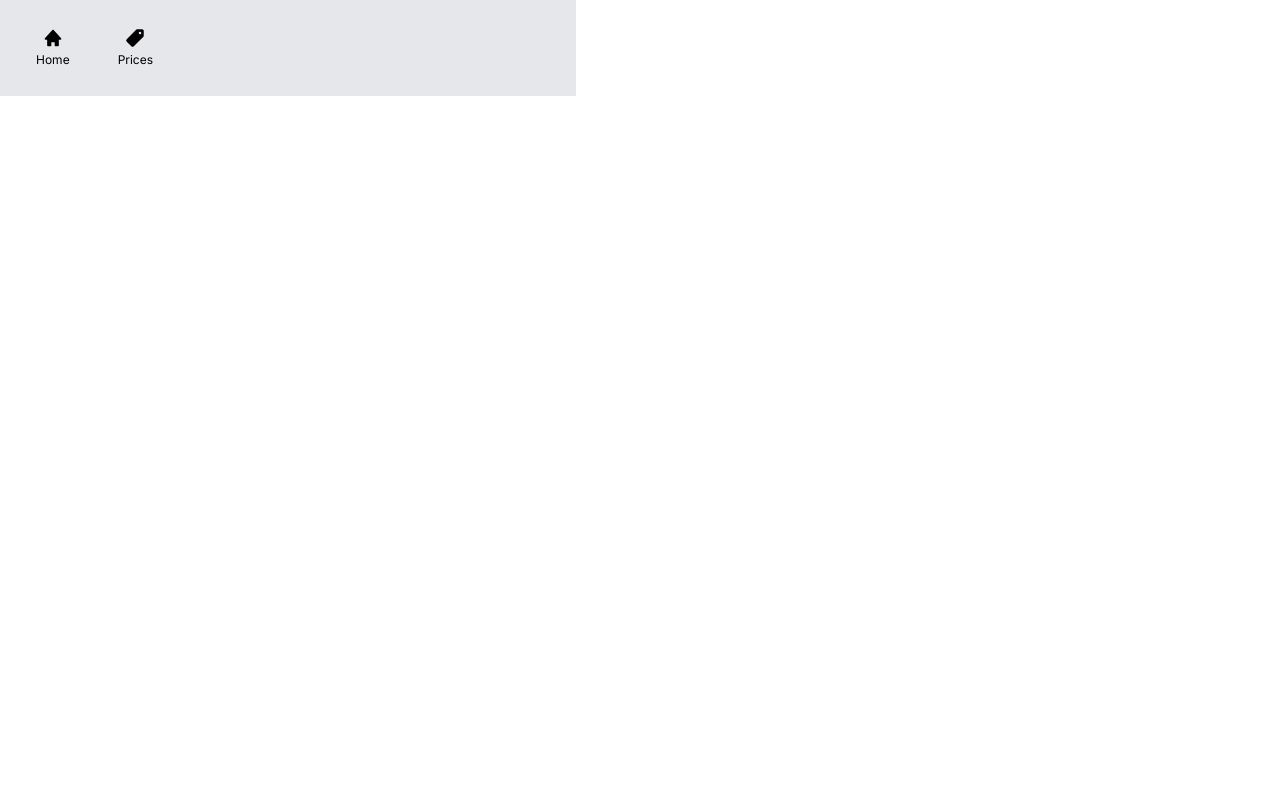
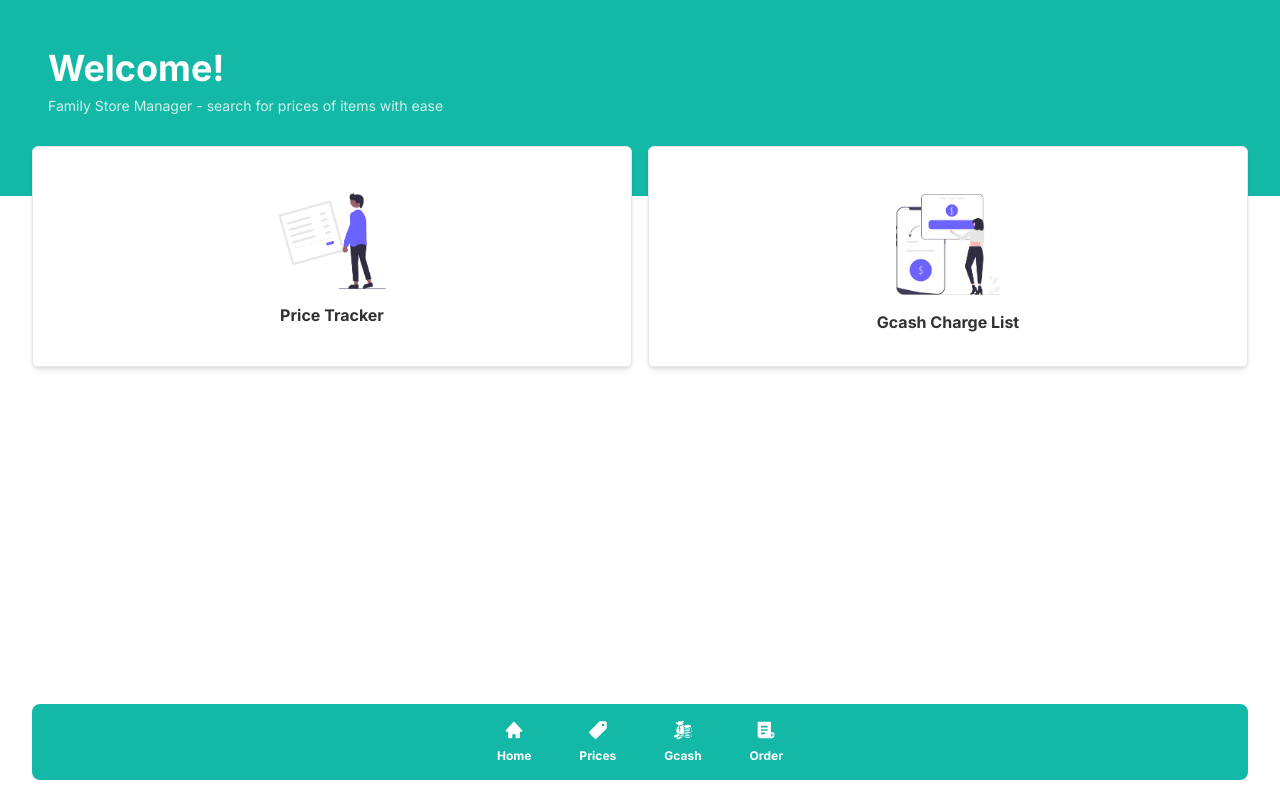
Before and after one commit to syke9p3/family-store-next, a Next.js app: page / in a window 1280 px wide. Built offline with nearby package versions, Linux system fonts and the light colour scheme.

Commit message:
created home page

```diff
--- a/src/app/page.tsx
+++ b/src/app/page.tsx
@@ -1,41 +1,82 @@
 'use client'
 
+import Image from "next/image";
 import Link from "next/link";
-import { BiSolidHome } from "react-icons/bi";
-import { IoPricetag } from "react-icons/io5";
-
-const links = [
-  {
-    name: "Home",
-    href: "/",
-    icon: <BiSolidHome />
-  },
-  {
-    name: "Prices",
-    href: "/prices",
-    icon: <IoPricetag />
-  },
-]
+import Navbar from "./ui/prices/navbar";
 
 
 export default function Page() {
 
   return (
-    <main className="relative flex min-h-screen flex-col max-w-xl gap-4 bg-white max-h-[100dvh]">
-      <nav className="bg-gray-200 p-3">
-        <ul className="flex">
-          {links.map((link, i) => (
-            <Link href={link.href} key={i}>
-              <li className="flex flex-col items-center px-6 py-4 gap-1 hover:bg-gray-100 rounded-md">
-                <p className="text-xl">
-                  {link.icon}
-                </p>
-                <p className="text-xs">{link.name}</p>
-              </li>
-            </Link>
-          ))}
-        </ul>
-      </nav>
-    </main>
+    <main className="relative flex min-h-screen flex-col gap-4 bg-white max-h-[100dvh]">
+      {/* <Header title="Family Store" /> */}
+      <div className="flex-grow">
+        <div className="p-12 pb-[80px] flex flex-col gap-2 bg-teal-500 text-white">
+          <h1 className="font-bold text-4xl">Welcome!</h1>
+          <p className="text-sm opacity-80">Family Store Manager - search for prices of items with ease</p>
+        </div>
+        <div className="grid grid-cols-2 m-8 gap-4 mt-[-50px]">
+          <Link href={'/prices'} className="bg-white text-center p-8 rounded-md shadow-md border
+          hover:-translate-y-3 transition-all duration-150 ease-in-out
+          ">
+            <div className="flex flex-col items-center">
+              <Image
+                width={150}
+                height={40}
+                src="/illustration/receipt.png"
+                alt=""
+              />
+            </div>
+            <p className="font-bold opacity-80">Price Tracker</p>
+          </Link>
+          <Link href={'/prices'} className="bg-white text-center p-8 rounded-md shadow-md border
+          hover:-translate-y-3 transition-all duration-150 ease-in-out
+          ">
+            <div className="flex flex-col items-center">
+              <Image
+                width={150}
+                height={40}
+                src="/illustration/money.png"
+                alt=""
+              />
+            </div>
+            <p className="font-bold opacity-80">Gcash Charge List</p>
+          </Link>
+        </div>
+        <Navbar />
+      </div >
+    </main >
   );
 }
+
+const Banner = () => {
+  return (
+    <div className="
+    min-h-[50dvh]
+    bg-cover bg-no-repeat bg-center
+      bg-[url('https://images.unsplash.com/photo-1604719312566-8912e9227c6a?q=80&w=1374&auto=format&fit=crop&ixlib=rb-4.0.3&ixid=M3wxMjA3fDB8MHxwaG90by1wYWdlfHx8fGVufDB8fHx8fA%3D%3D')]
+      ">
+    </div>
+  )
+}
+
+const HomeCard = () => {
+  return (
+    <div>
+      <div className="grid rounded-md bg-teal-500 p-4 ">
+        <div className="flex flex-col gap-2">
+          <h1 className="text-white font-bold text-xl">Family Store Manager</h1>
+          <p className="text-sm text-white/80">Lorem, ipsum dolor sit amet consectetur adipisicing elit. Dolores odio labore minus eveniet quae deleniti rerum eos reprehenderit aspernatur dolorum!</p>
+        </div>
+      </div>
+      <div className="grid grid-cols-2 mt-4">
+        <div className="grid rounded-md bg-teal-500 p-4">
+          <div className="flex flex-col gap-2">
+            <h1 className="text-white font-bold text-xl">Price Tracker</h1>
+            <p className="text-sm text-white/80">Lorem, ipsum dolor sit amet consectetur adipisicing elit. Dolores odio labore minus eveniet quae deleniti rerum eos reprehenderit aspernatur dolorum!</p>
+          </div>
+        </div>
+      </div>
+    </div>
+  )
+}
```
Also changed, not shown: public/illustration/money.png (added), public/illustration/receipt.png (added).
